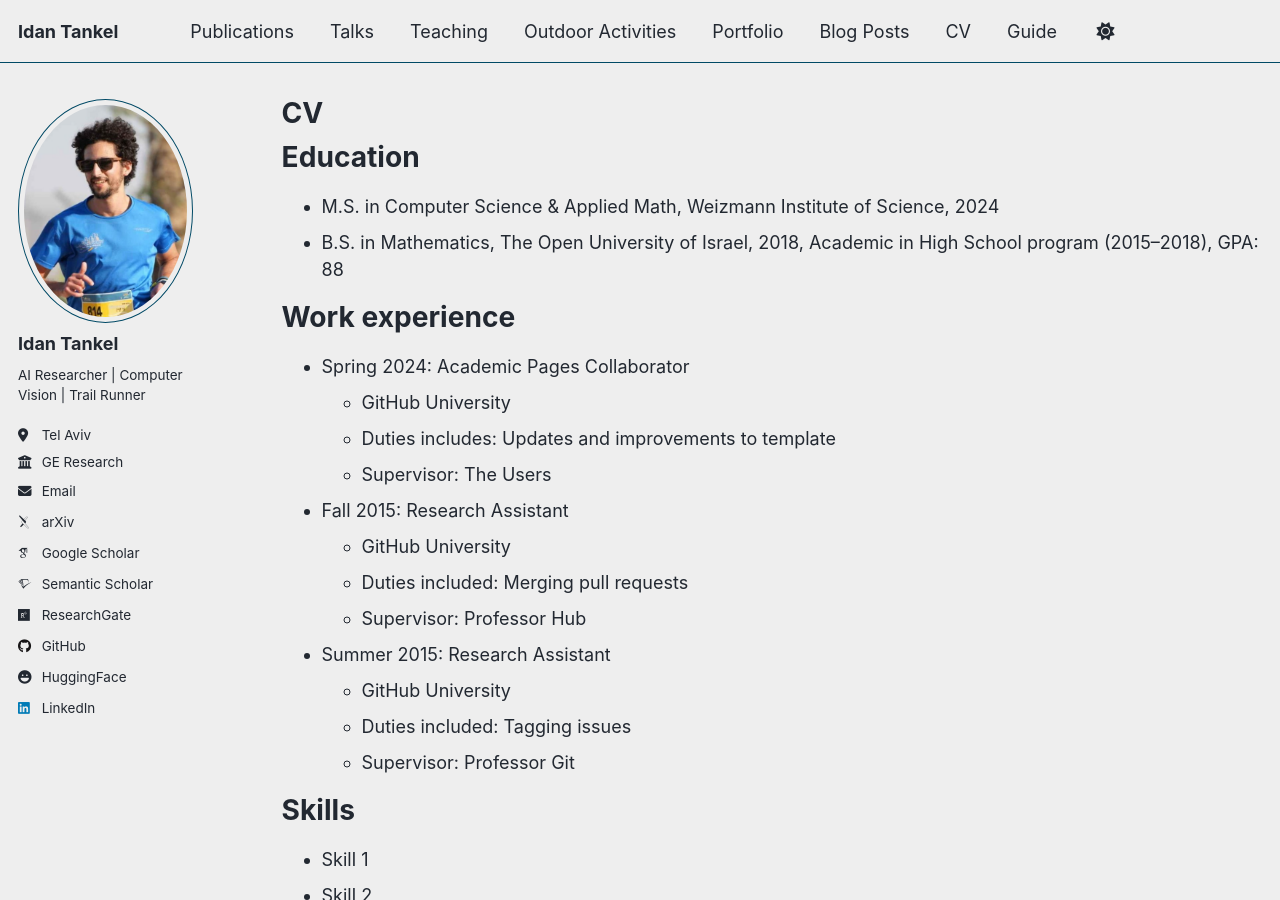
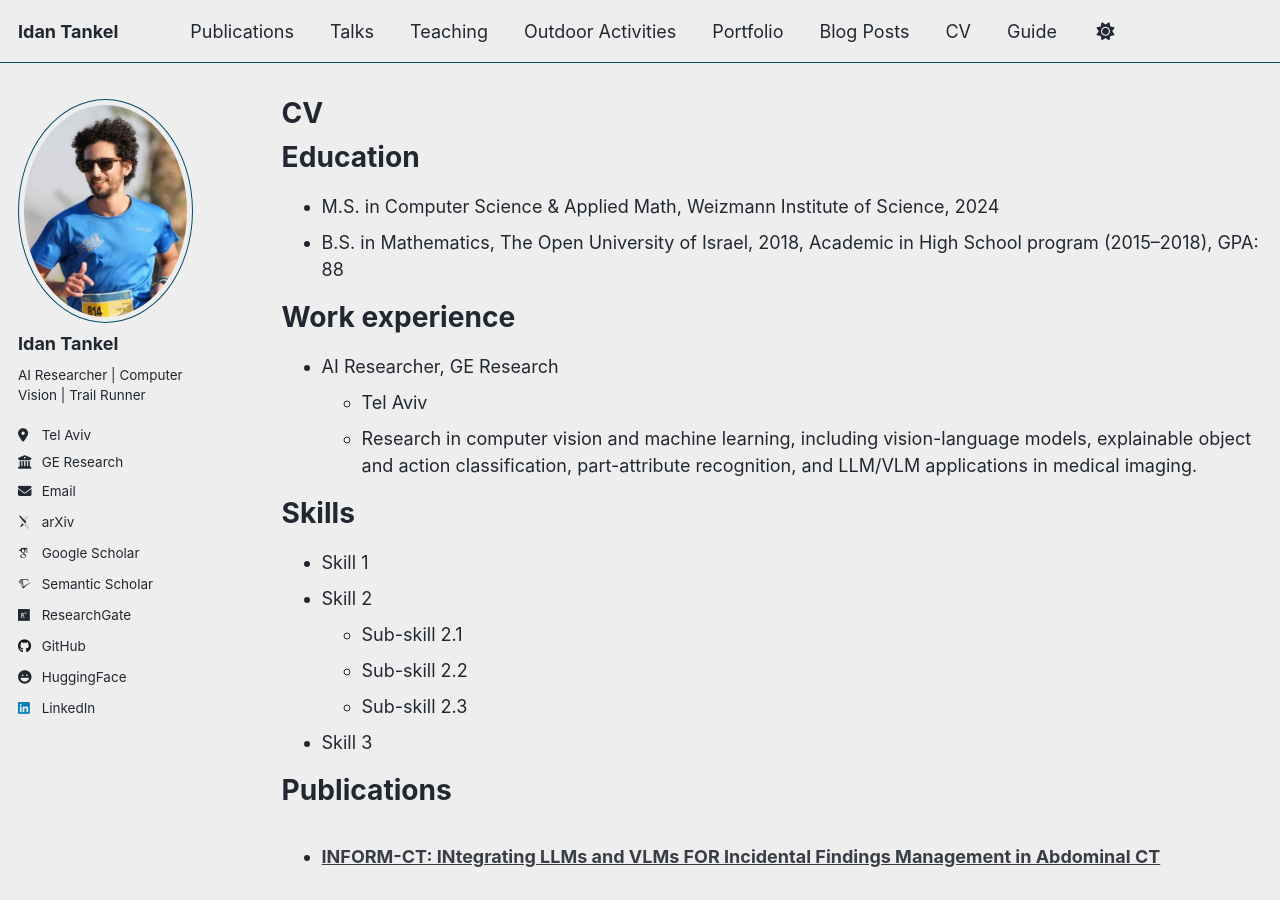
Before and after one commit to idan-tankel/idan-tankel.github.io, a Jekyll site: the page built from _pages/cv.md, in a window 1280 px wide and 900 px high. Built offline with Jekyll 4.4.1, drawn with Linux system fonts in a browser that asks for light colours; some web fonts are replaced; a script that is not in the unit is left out.

Commit message:
Update CV work experience

```diff
--- a/_pages/cv.md
+++ b/_pages/cv.md
@@ -16,20 +16,9 @@ Education
 
 Work experience
 ======
-* Spring 2024: Academic Pages Collaborator
-  * GitHub University
-  * Duties includes: Updates and improvements to template
-  * Supervisor: The Users
-
-* Fall 2015: Research Assistant
-  * GitHub University
-  * Duties included: Merging pull requests
-  * Supervisor: Professor Hub
-
-* Summer 2015: Research Assistant
-  * GitHub University
-  * Duties included: Tagging issues
-  * Supervisor: Professor Git
+* AI Researcher, GE Research
+  * Tel Aviv
+  * Research in computer vision and machine learning, including vision-language models, explainable object and action classification, part-attribute recognition, and LLM/VLM applications in medical imaging.
 
 Skills
 ======
```
